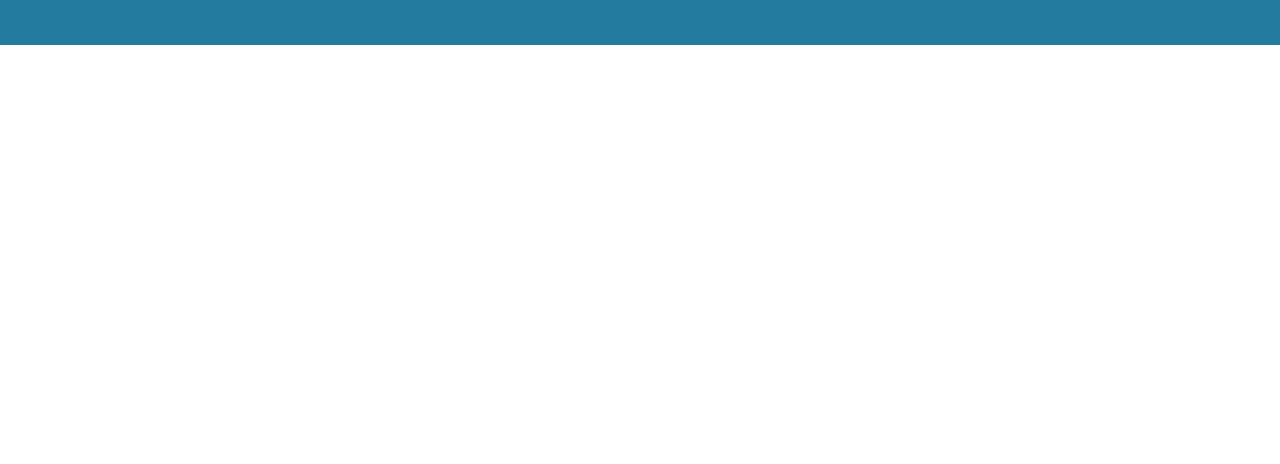
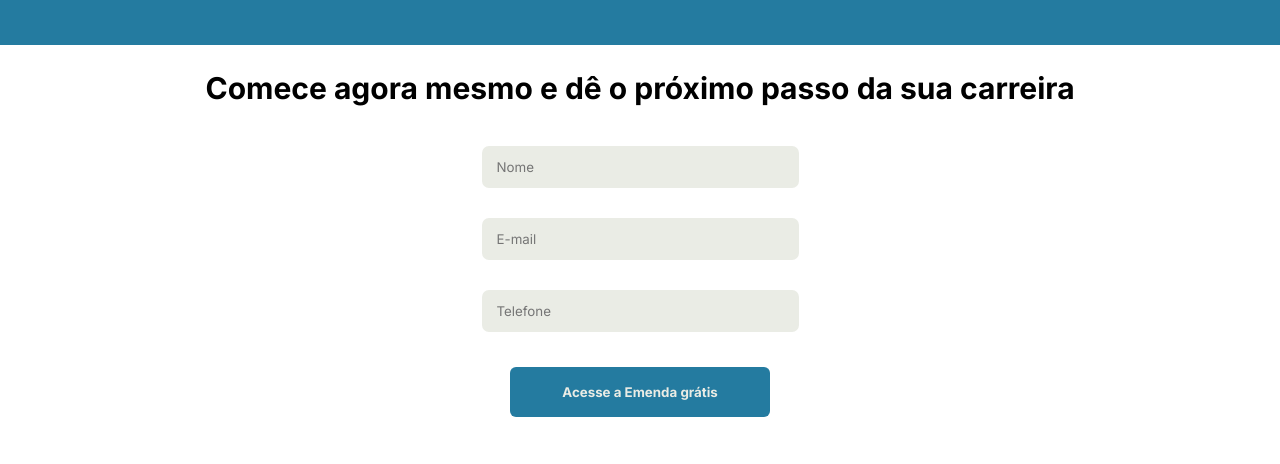
Before and after one commit to Edis-mar/Landing-Page-DNC, a plain HTML site: page index.html in a window 1280 px wide. Shown: the part 1379-1843 px from the top of the page. Before the commit the page ends 1424 px from the top, so only its background shows below. Drawn offline with Linux system fonts and the light colour scheme.

Commit message:
formulário

```diff
--- a/index.html
+++ b/index.html
@@ -60,6 +60,16 @@
                <img id="seta-direita" onclick="rolarparadireita()" class="seta" src="./Icones/seta-direita.svg" alt="">
             </div>
          </div>
+         <!--FORMULÁRIO-->
+         <div id="formulario">
+            <h1 id="titulo-formulario">Comece agora mesmo e dê o próximo passo da sua carreira</h1>
+            <form>
+               <input type="text" placeholder="Nome"><br>
+               <input type="email" placeholder="E-mail"><br>
+               <input type="number" placeholder="Telefone"><br>
+               <button>Acesse a Emenda grátis</button>
+            </form>
+         </div>
 
     <script src="index.js"></script>
 
--- a/style.css
+++ b/style.css
@@ -84,3 +84,39 @@
     transform: translateY(-7px);
     transition-duration: 0.5s;
 }
+#formulario{
+    text-align: center;
+
+}
+#titulo-formulario{
+    margin: 25px;
+    font-size: 30px;
+}
+input{
+    width: 300px;
+    height: 40px;
+    background-color: #eaece5;
+    margin: 15px;
+    border: 0px;
+    border-radius: 7px;
+    padding-left: 15px;
+}
+button{
+    background-color: #247ba0;
+    width: 260px;
+    height: 50px;
+    color: #eaece5;
+    border: 0px;
+    border-radius: 6px;
+    margin-bottom: 50px;
+    margin-top: 20px;
+    font-weight: bolder;
+    cursor: pointer;
+}
+button:hover{
+    background-color: #14aaeb;
+    color: #fefffb;
+    transform: translateY(-5px);
+    transition-duration: 0.5s;
+    box-shadow: 0px 15px 20px #020138;
+}
```
